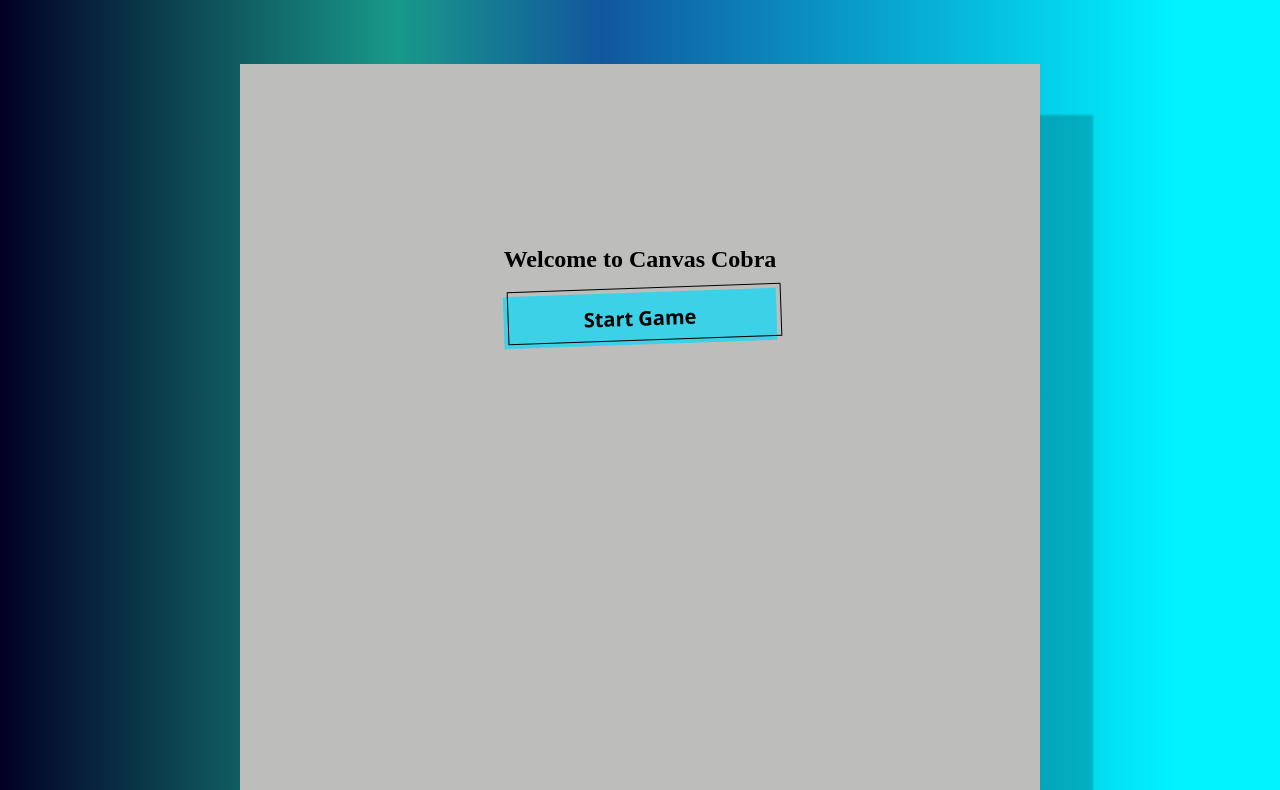
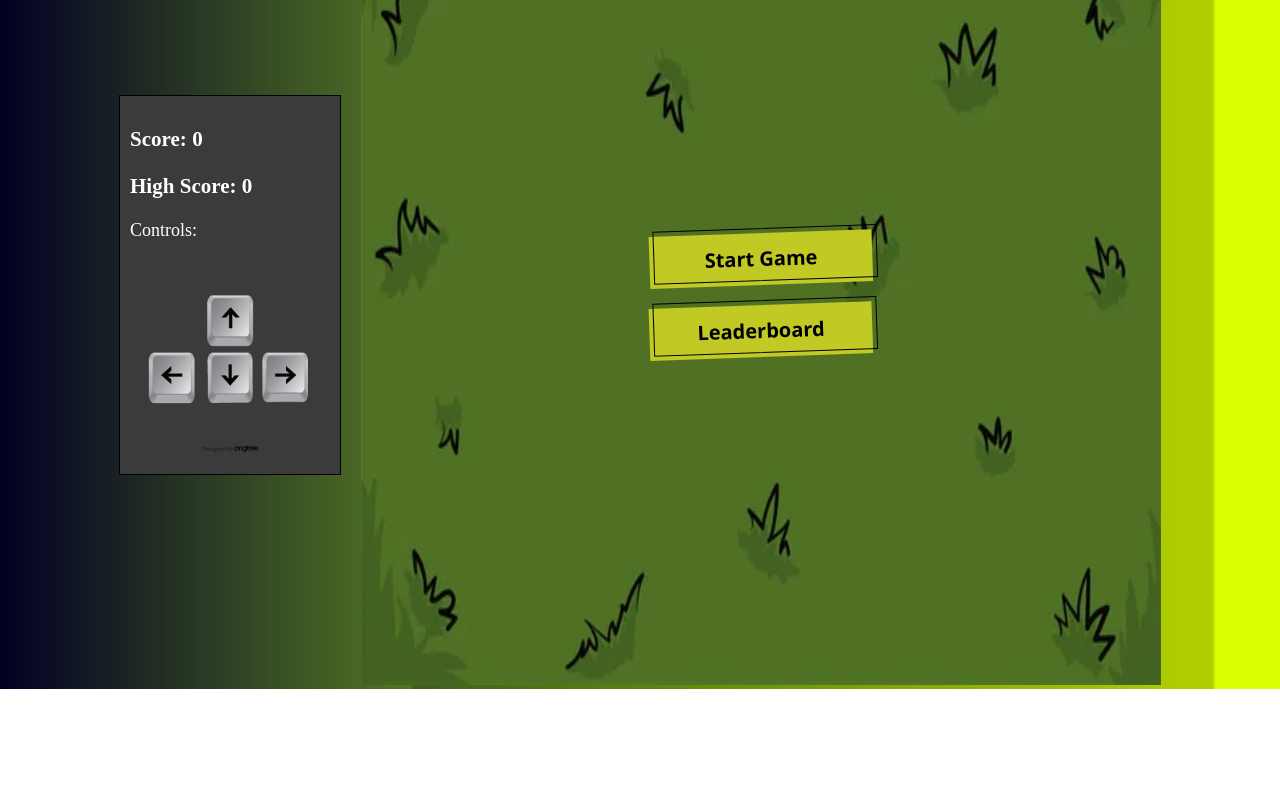
Before and after one commit to Habbski/Canvas-Cobra, a plain HTML site: page index.html in a window 1280 px wide. Shown: the part 115-905 px from the top of the page. After the commit the page ends 804 px from the top, so only its background shows below. Drawn offline with Linux system fonts and the light colour scheme.

Commit message:
made styling changes and a infobox

```diff
--- a/game.js
+++ b/game.js
@@ -10,15 +10,26 @@ const GAME_STATES = {
 const canvas = document.querySelector('canvas');
 const ctx = canvas.getContext('2d');
 
-const resetBtn = document.getElementById('reset-button');
 const finalScore = document.getElementById('final-score');
 const pointsDisplay = document.getElementById('points-display');
+const startDisplay = document.getElementById('start-display');
+const mainMenuBtn = document.getElementById('main-menu-button');
+const startButton = document.getElementById('start-button');
+const gameoverDisplay = document.getElementById('gameover-display');
+const resetBtn = document.getElementById('reset-button');
 
 const gridSize = 40;
 const gridCount = 20;
 
 canvas.width = gridSize * gridCount;
 canvas.height = gridSize * gridCount;
+
+const background = new Image();
+background.src = 'assets/grass-background.jpg';
+
+function drawBackground() {
+  ctx.drawImage(background, 0, 0, canvas.width, canvas.height);
+}
 
 const snake = new Snake(ctx, gameOver);
 const apple = new Food(ctx, canvas, snake);
@@ -43,24 +54,26 @@ class GameStateManager {
   }
 
   showStartScreen() {
-    document.getElementById('start-display').style.display = 'block';
+    gameoverDisplay.style.display = 'none';
+    startDisplay.style.display = 'block';
+    this.currentState = GAME_STATES.START_SCREEN;
   }
 
   runGame() {
     ctx.clearRect(0, 0, canvas.width, canvas.height);
+    drawBackground();
     snake.update(apple);
     apple.update();
-    pointsDisplay.innerText = `Score: ${snake.points}`;
+    updateScore(snake.points);
   }
 
   showGameOver() {
-    snake.velocity = 0;
-    document.getElementById('gameover-display').style.display = 'block';
+    gameoverDisplay.style.display = 'block';
     finalScore.innerText = `Final score: ${snake.points}`;
   }
 
   startGame() {
-    document.getElementById('start-display').style.display = 'none';
+    startDisplay.style.display = 'none';
     this.currentState = GAME_STATES.PLAYING;
   }
 
@@ -71,24 +84,34 @@ class GameStateManager {
 
 const gameStateManager = new GameStateManager();
 
-resetBtn.addEventListener('click', () => {
-  snake.reset();
-  apple.changePosition();
-  document.getElementById('gameover-display').style.display = 'none';
-  gameStateManager.startGame();
-});
-
 function gameOver() {
   gameStateManager.gameOver();
 }
 
+function updateScore(score) {
+  pointsDisplay.innerText = `${score}`;
+}
+
 function gameLoop() {
+  drawBackground();
   gameStateManager.update();
   requestAnimationFrame(gameLoop);
 }
-gameLoop();
+background.onload = gameLoop();
 
-const startButton = document.getElementById('start-button');
 startButton.addEventListener('click', () => {
   gameStateManager.startGame();
 });
+
+mainMenuBtn.addEventListener('click', () => {
+  gameStateManager.showStartScreen();
+  snake.reset();
+  apple.changePosition();
+});
+
+resetBtn.addEventListener('click', () => {
+  snake.reset();
+  apple.changePosition();
+  gameoverDisplay.style.display = 'none';
+  gameStateManager.startGame();
+});
--- a/index.html
+++ b/index.html
@@ -8,20 +8,26 @@
   </head>
   <body>
     <div id="game-container">
-      <h1>Canvas Cobra</h1>
-      <h2 id="points-display"></h2>
-      <canvas></canvas>
+      <div id="info-box">
+        <h3>Score: <span id="points-display">0</span></h3>
+        <h3>High Score: <span id="high-score">0</span></h3>
+        <p>Controls:</p>
+        <img src="assets/arrows.png" alt="arrows">
       </div>
-
+      <div id="canvas-container">
         <div id="start-display">
-      <h2>Welcome to Canvas Cobra</h2>
           <button class="styled-btn" id="start-button">Start Game</button>
+          <button class="styled-btn">Leaderboard</button>
         </div>
 
         <div id="gameover-display">
-      <h2 id="game-over">GAME OVER!!</h2>
+          <h2 id="game-over">GAME OVER!</h2>
           <h2 id="final-score"></h2>
           <button class="styled-btn" id="reset-button">Play Again?</button>
+          <button class="styled-btn" id="main-menu-button">Main Menu</button>
+        </div>
+        <canvas></canvas>
+      </div>
     </div>
 
     <script type="module" src="game.js"></script>
--- a/snake.js
+++ b/snake.js
@@ -47,7 +47,7 @@ class Snake {
   }
 
   collision(food, head) {
-    const SEGMENT_SIZE = 2;
+    const SEGMENT_SIZE = 4;
 
     // Collision with food
     if (
@@ -99,7 +99,7 @@ class Snake {
   }
 
   boundaries(head) {
-    if (head.x > 40 * 20 || head.x < 0 || head.y > 40 * 20 || head.y < 0)
+    if (head.x + this.width > 40 * 20 || head.x < 0 || head.y + this.height > 40 * 20 || head.y < 0)
       this.gameOver();
   }
 
--- a/style.css
+++ b/style.css
@@ -4,30 +4,40 @@ body {
   background: linear-gradient(
     90deg,
     rgba(2, 0, 36, 1) 0%,
-    rgba(25, 153, 138, 1) 31%,
-    rgba(17, 87, 158, 1) 47%,
-    rgba(0, 243, 255, 1) 92%
+    #507124 31%,
+    rgb(104, 158, 17) 47%,
+    rgb(217, 255, 0) 92%
   );
   display: flex;
   flex-direction: column;
   align-items: center;
   justify-content: center;
   min-height: 100vh;
-}
-
-h1 {
-  font-size: 55px;
+  color: white;
 }
 
 #game-container {
+  position: relative;
+  width: 1000px;
+  height: 800px;
   display: flex;
-  flex-direction: column;
+  flex-direction: row;
   align-items: center;
+  justify-content: center;
 }
 
-#points-display {
-  margin-top: 1rem;
-  font-size: 32px;
+#info-box {
+  width: 200px;
+  padding: 10px;
+  border: 1px solid black;
+  margin-right: 20px;
+  font-size: large;
+  background-color: rgb(59, 59, 59);
+}
+
+#info-box img {
+  width: 200px;
+  height: auto;
 }
 
 canvas {
@@ -35,20 +45,26 @@ canvas {
   box-shadow: 52px 52px 2px 1px rgba(0, 0, 0, 0.2);
 }
 
-#start-display {
-  position: fixed;
-  top: 50%;
-  left: 50%;
-  transform: translate(-50%, -50%);
-  text-align: center;
+#canvas-container {
+  position: relative;
+  width: 800px;
+  height: 800px;
 }
 
 #gameover-display {
   display: none;
-  position: fixed;
+}
+
+#start-display,
+#gameover-display {
+  position: absolute;
   top: 50%;
   left: 50%;
   transform: translate(-50%, -50%);
+  display: flex;
+  flex-direction: column;
+  align-items: center;
+  justify-content: center;
   text-align: center;
 }
 
@@ -61,9 +77,13 @@ canvas {
   margin-bottom: 40px;
 }
 
+#start-button {
+  margin-bottom: 20px;
+}
+
 /* CSS btn by Alpine Day*/
 .styled-btn {
-  background-color: #3dd1e7;
+  background-color: #c1c925;
   border: 0 solid #e5e7eb;
   box-sizing: border-box;
   color: #000000;
@@ -75,6 +95,7 @@ canvas {
   font-weight: 700;
   justify-content: center;
   line-height: 1.75rem;
+  margin-top: 20px;
   padding: 0.75rem 1.65rem;
   position: relative;
   text-align: center;
```
Also changed, not shown: assets/arrows.png (added), assets/grass-background.jpg (added). Lines whose indentation alone changed are shown as unchanged.
